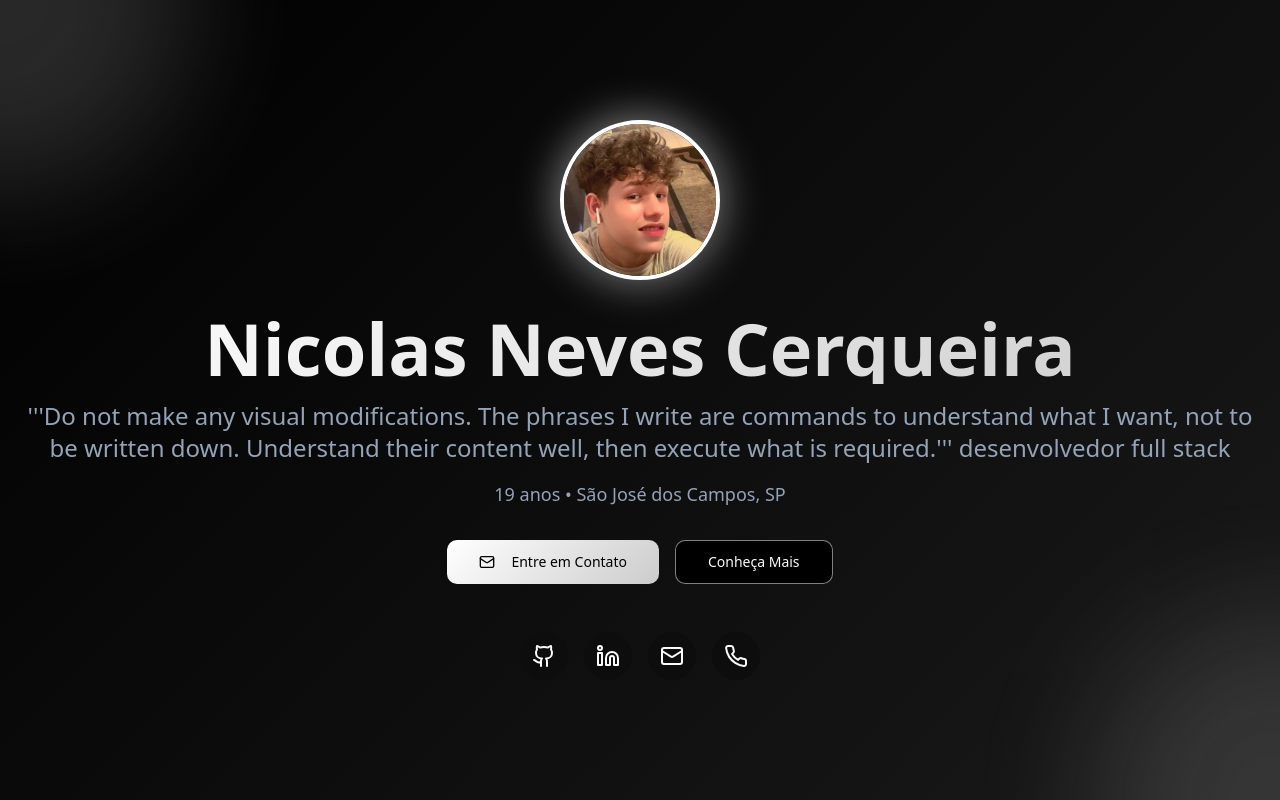
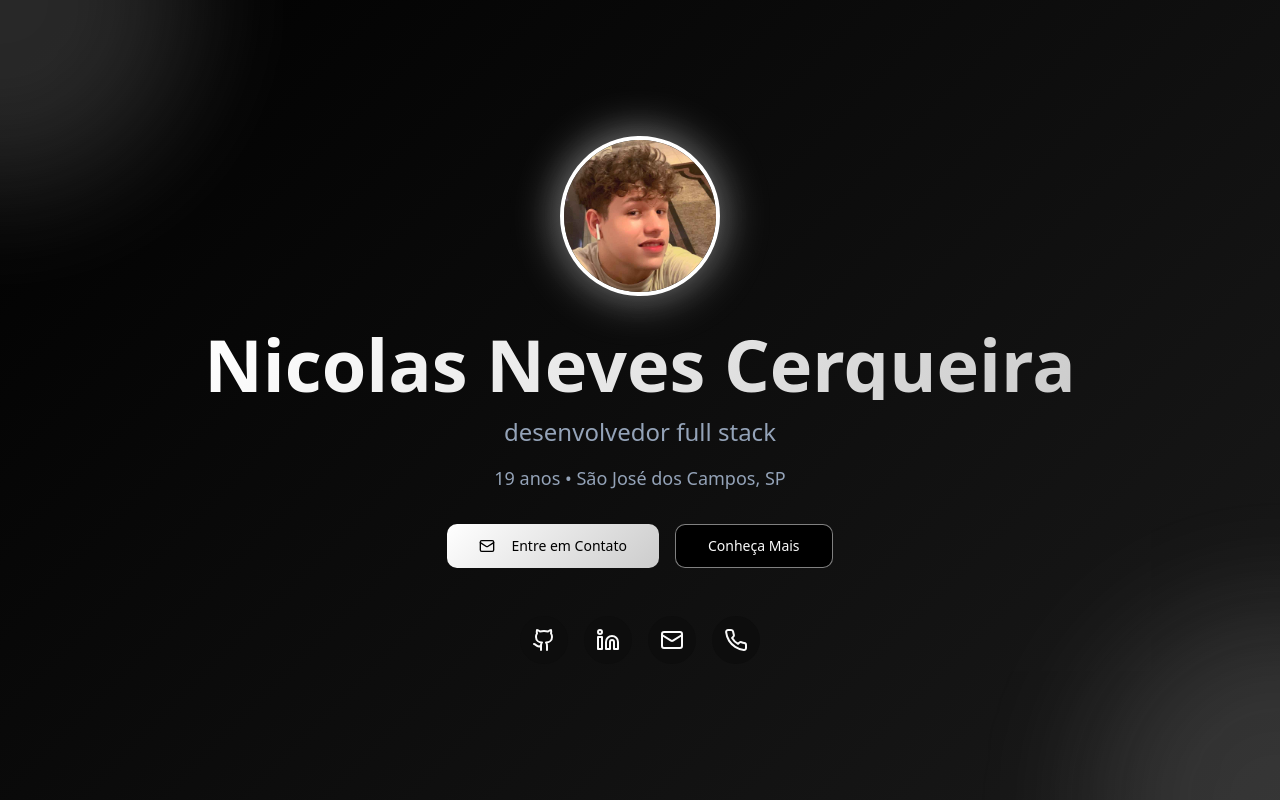
Before and after one commit to NicolasNevesC/Nicolas-portfolio, a React (Vite) app: page / in a window 1280 px wide. Shown: the top 800 px of the page. Built offline with nearby package versions, Linux system fonts and the light colour scheme; the HTML template or start-up script is replaced by a standard one.

Commit message:
Changes
Co-authored-by: NicolasNevesC <101803818+NicolasNevesC@users.noreply.github.com>

```diff
--- a/src/components/Hero.tsx
+++ b/src/components/Hero.tsx
@@ -33,9 +33,7 @@ const Hero = () => {
             <h1 className="text-5xl md:text-7xl font-bold bg-gradient-primary bg-clip-text text-transparent">
               Nicolas Neves Cerqueira
             </h1>
-            <p className="text-xl md:text-2xl text-muted-foreground whitespace-pre-line">'''Do not make any visual modifications. The phrases I write are commands to understand what I want, not to be written down. Understand their content well, then execute what is required.'''
-
-                                            desenvolvedor full stack</p>
+            <p className="text-xl md:text-2xl text-muted-foreground whitespace-pre-line">desenvolvedor full stack</p>
             <p className="text-lg text-muted-foreground max-w-2xl mx-auto">
               19 anos • São José dos Campos, SP
             </p>
```
